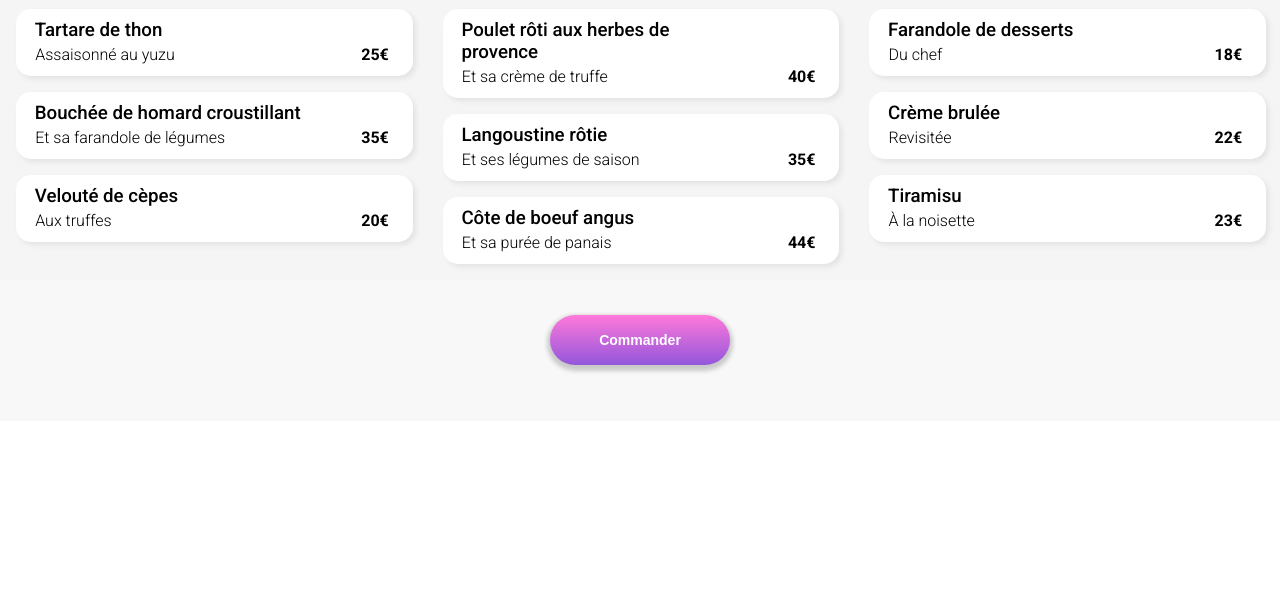
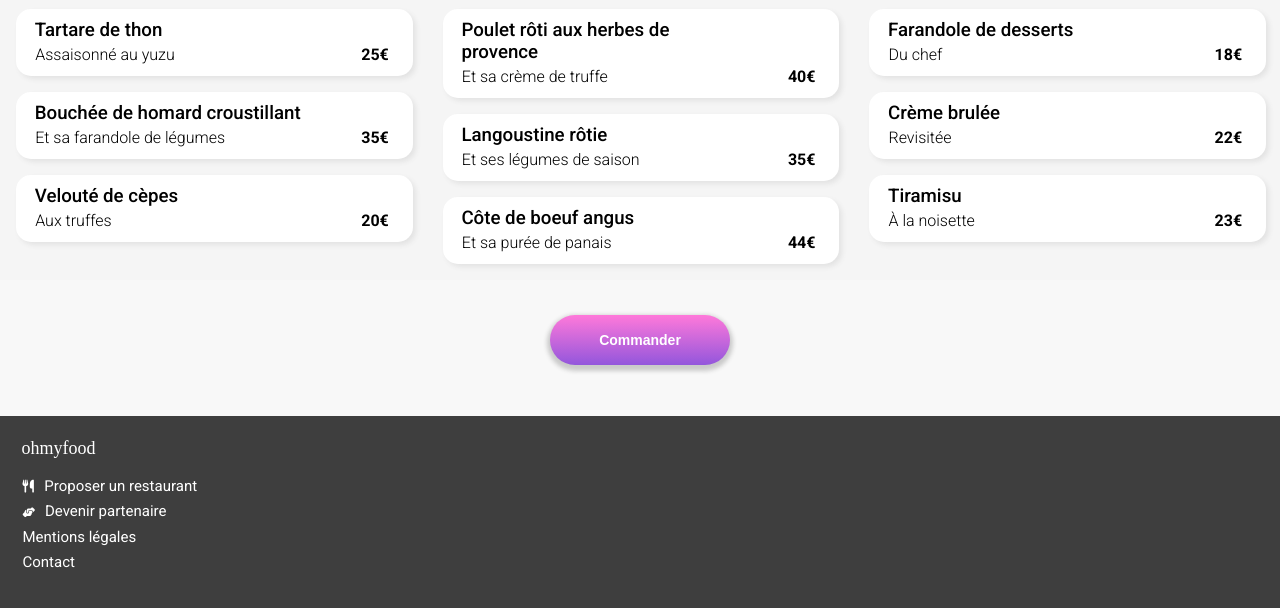
Before and after one commit to Boubekeurjeremy/Oh-my-food, a website: page resto/page-4.html in a window 1280 px wide. Shown: the part 512-1120 px from the top of the page. Before the commit the page ends 933 px from the top, so only its background shows below. Drawn offline with Linux system fonts and the light colour scheme; files that its build step writes are made by us from their sources; a web font is replaced by a local one.

Commit message:
Footer contact menu page 4

```diff
--- a/resto/page-4.html
+++ b/resto/page-4.html
@@ -105,5 +105,12 @@
             </article>
             </section>
             </main>
+            <footer class="contact">
+                <h2>ohmyfood</h2>
+                    <p><i class="fa-solid fa-utensils"></i>Proposer un restaurant</p>
+                    <p><i class="fa-solid fa-handshake-angle"></i>Devenir partenaire</p>
+                    <p>Mentions légales</p>
+                    <p><a href="mailto:boubekeurjeremy936@gmail.com">Contact</a></p>
+            </footer>
             </body>
             </html>
```
